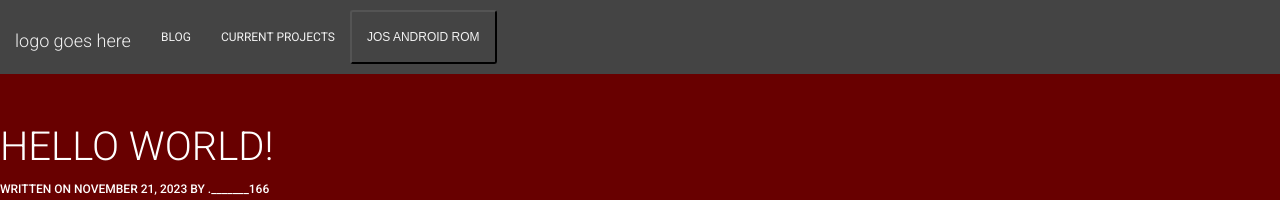
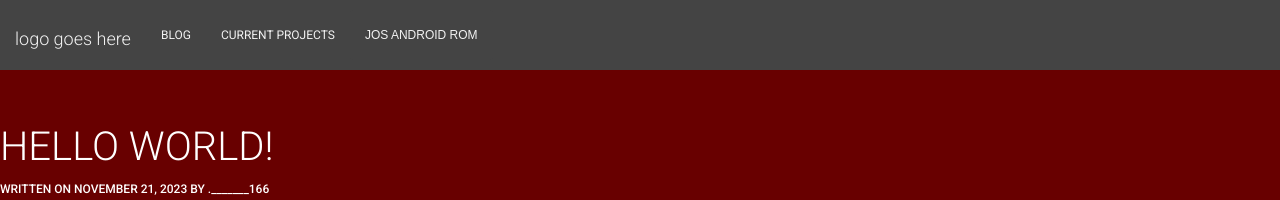
Before and after one commit to dot166/dot166.github.io, a Jekyll site: the page built from _posts/blog/2023-11-21-Hello-World.html, in a window 1280 px wide. Shown: the top 200 px of the page. Built offline with Jekyll 4.4.1, drawn with Linux system fonts in a browser that asks for light colours.

Commit message:
Update navbar.scss

```diff
--- a/_sass/j/navbar.scss
+++ b/_sass/j/navbar.scss
@@ -200,6 +200,7 @@
 
 .dropdown .dropbtn {
   display: block;
+  border: none;
   position: relative;
   background-color: #444;
   color: #f2f2f2;
@@ -237,6 +238,7 @@
 
 .dropdown-content a:hover {
   background-color: #680000;
+  color: white;
 }
 
 .dropdown:hover .dropdown-content {
```
